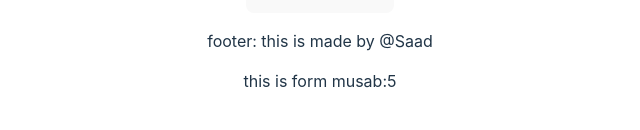
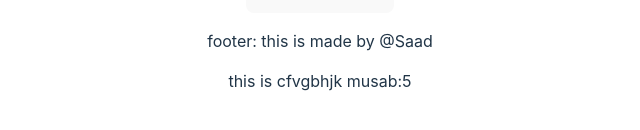
Before and after one commit to Saad0132-ctrl/Counter, a React (Vite) app: page / in a window 1280 px wide. Shown: the part 478-608 px from the top of the page, without its empty margins (320-960 px from the left). Built offline with nearby package versions, Linux system fonts and the light colour scheme.

Commit message:
Update App.jsx

```diff
--- a/src/App.jsx
+++ b/src/App.jsx
@@ -25,7 +25,7 @@ function App() {
 
      <p>footer: this is made by @Saad</p>
 
-     <p>this is form musab:{counter}</p>
+     <p>this is cfvgbhjk musab:{counter}</p>
 
     </>
   )
```
